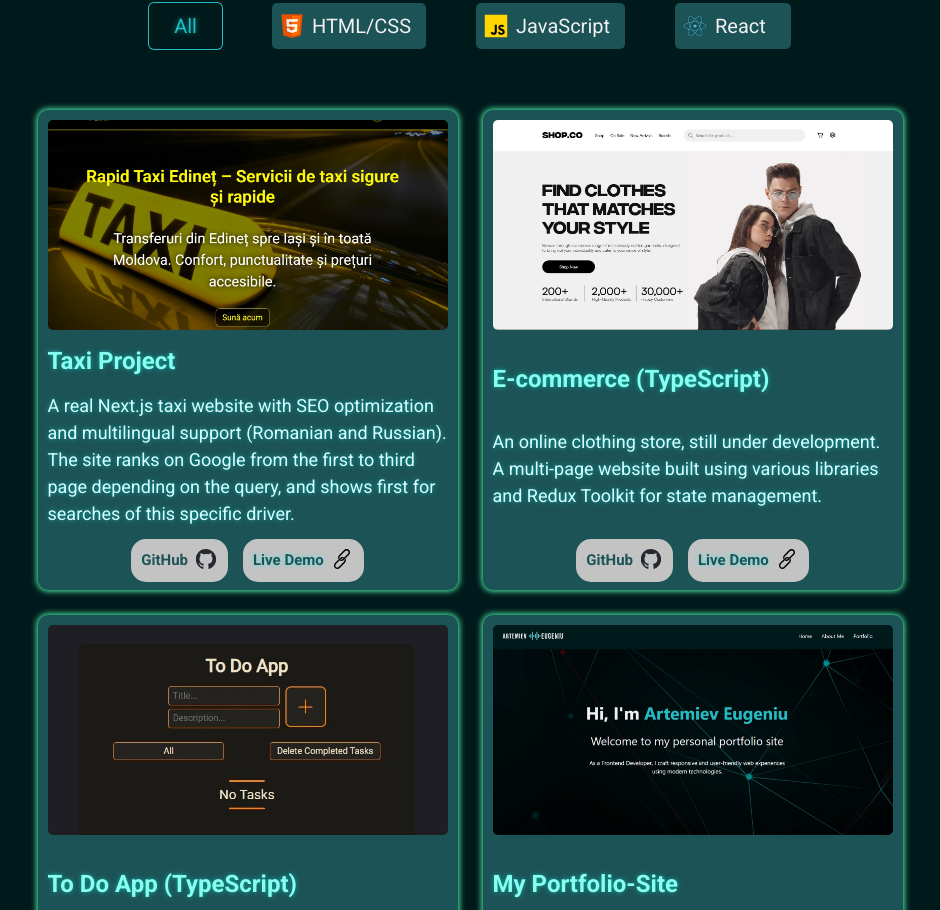
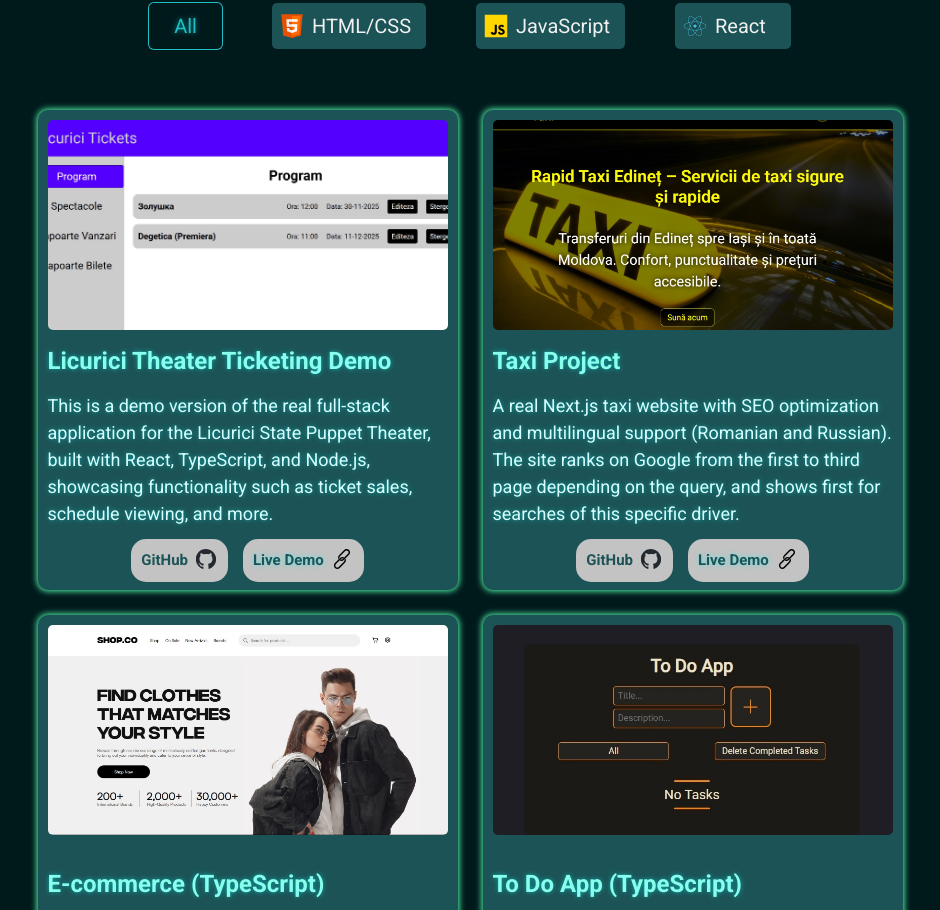
Before and after one commit to ArtEugeniu/MySitePortfolio, a React (Create React App) app: page / in a window 1280 px wide. Shown: the part 2940-3850 px from the top of the page, without its empty margins (170-1110 px from the left). Built offline with nearby package versions, Linux system fonts and the light colour scheme.

Commit message:
Add Licurici project

```diff
--- a/src/assets/data/projectCardData.json
+++ b/src/assets/data/projectCardData.json
@@ -1,6 +1,15 @@
 [
   {
     "id": 1,
+    "title": "Licurici Theater Ticketing Demo",
+    "description": "This is a demo version of the real full-stack application for the Licurici State Puppet Theater, built with React, TypeScript, and Node.js, showcasing functionality such as ticket sales, schedule viewing, and more.",
+    "category": "React",
+    "imageURL": "licurici.jpg",
+    "link": "https://arteugeniu.github.io/LicuriciAppDemo/",
+    "github": "https://github.com/ArtEugeniu/LicuriciAppDemo"
+  },
+  {
+    "id": 2,
     "title": "Taxi Project",
     "description": "A real Next.js taxi website with SEO optimization and multilingual support (Romanian and Russian). The site ranks on Google from the first to third page depending on the query, and shows first for searches of this specific driver.",
     "category": "React",
@@ -9,7 +18,7 @@
     "github": "https://github.com/ArtEugeniu/taxiProject"
   },
   {
-    "id": 2,
+    "id": 3,
     "title": "E-commerce (TypeScript)",
     "description": "An online clothing store, still under development. A multi-page website built using various libraries and Redux Toolkit for state management.",
     "category": "React",
@@ -18,7 +27,7 @@
     "github": "https://github.com/ArtEugeniu/E-commerce-project"
   },
   {
-    "id": 3,
+    "id": 4,
     "title": "To Do App (TypeScript)",
     "description": "A task manager app built with React and TypeScript, featuring task management, drag-and-drop, and filtering.",
     "category": "React",
@@ -27,7 +36,7 @@
     "github": "https://github.com/ArtEugeniu/ToDoList-React"
   },
   {
-    "id": 4,
+    "id": 5,
     "title": "My Portfolio-Site",
     "description": "My portfolio website built with React, utilizing useState, useEffect, components, and react-scroll for smooth navigation.",
     "category": "React",
@@ -36,7 +45,7 @@
     "github": "https://github.com/ArtEugeniu/MySitePortfolio"
   },
   {
-    "id": 5,
+    "id": 6,
     "title": "SimpleFood",
     "description": "A multi-page online store built with HTML, CSS, and SCSS, utilizing jQuery and plugins for enhanced functionality.",
     "category": "HTML/CSS",
@@ -45,7 +54,7 @@
     "github": "https://github.com/ArtEugeniu/SimpleFood"
   },
   {
-    "id": 6,
+    "id": 7,
     "title": "TicTacToe Game",
     "description": "A Tic-Tac-Toe game built with JavaScript, featuring interactive gameplay and basic game logic.",
     "category": "JavaScript",
@@ -54,7 +63,7 @@
     "github": "https://github.com/ArtEugeniu/XO_Game"
   },
   {
-    "id": 7,
+    "id": 8,
     "title": "To Do List (Vanilla JS)",
     "description": "A classic To-Do List built with JavaScript. Features task addition, editing, deletion, and Local Storage support",
     "category": "JavaScript",
@@ -63,7 +72,7 @@
     "github": "https://github.com/ArtEugeniu/ToDoList-Vanilla-Js"
   },
   {
-    "id": 8,
+    "id": 9,
     "title": "PortfolioProject",
     "description": "My first project built with HTML and CSS, featuring basic layout, responsiveness, and cross-browser compatibility.",
     "category": "HTML/CSS",
@@ -72,7 +81,7 @@
     "github": "https://github.com/ArtEugeniu/portfolioProject"
   },
   {
-    "id": 9,
+    "id": 10,
     "title": "CalculatorApp",
     "description": "An Apple-style calculator built with JavaScript, featuring a sleek design and basic arithmetic functionality.",
     "category": "JavaScript",
@@ -81,7 +90,7 @@
     "github": "https://github.com/ArtEugeniu/Calculator-"
   },
   {
-    "id": 10,
+    "id": 11,
     "title": "Memory Game",
     "description": "A memory mini-game built with JavaScript, featuring button event handling and interactive gameplay.",
     "category": "JavaScript",
--- a/src/components/cards/ProjectCards/ProjectCards.scss
+++ b/src/components/cards/ProjectCards/ProjectCards.scss
@@ -163,7 +163,8 @@
     }
 
     &:active {
-      opacity: 0.4;
+      opacity: 0.4
+      ;
     }
   }
 }
```
Also changed, not shown: src/assets/images/licurici.jpg (added).
